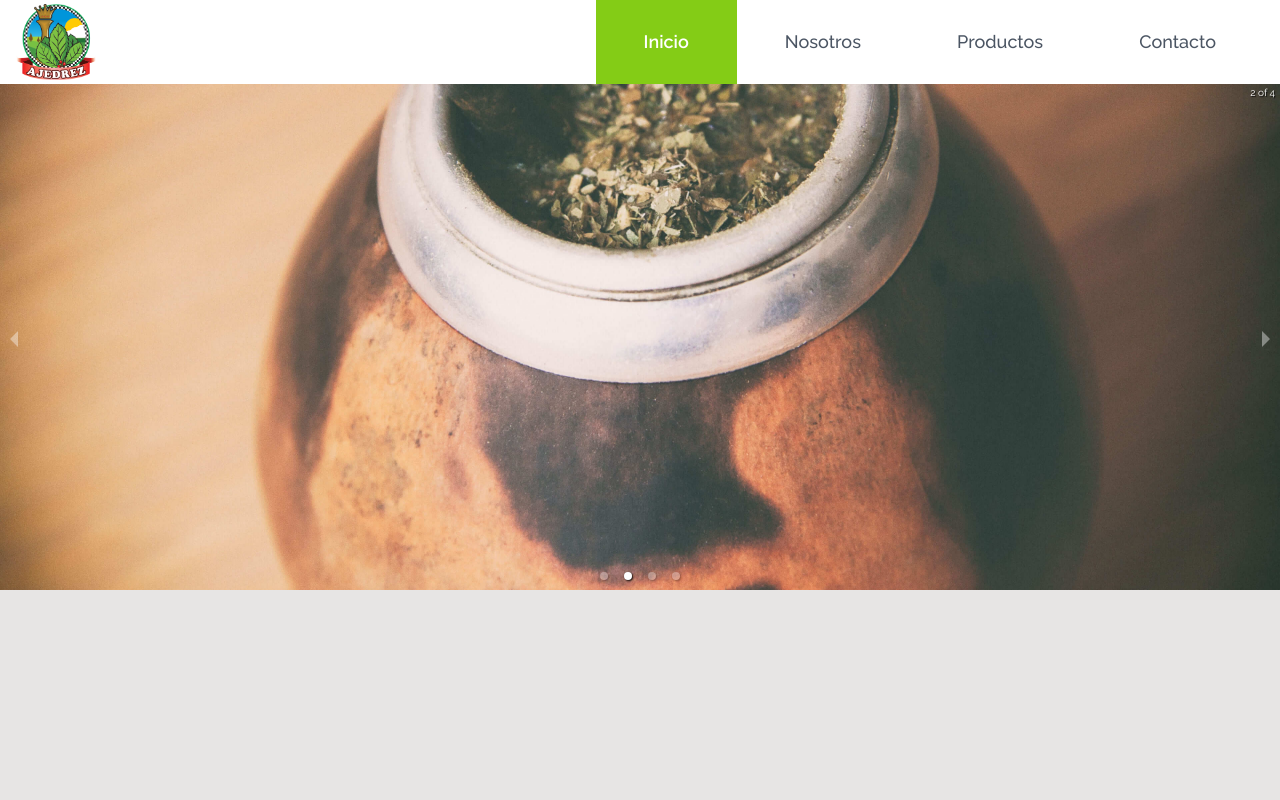
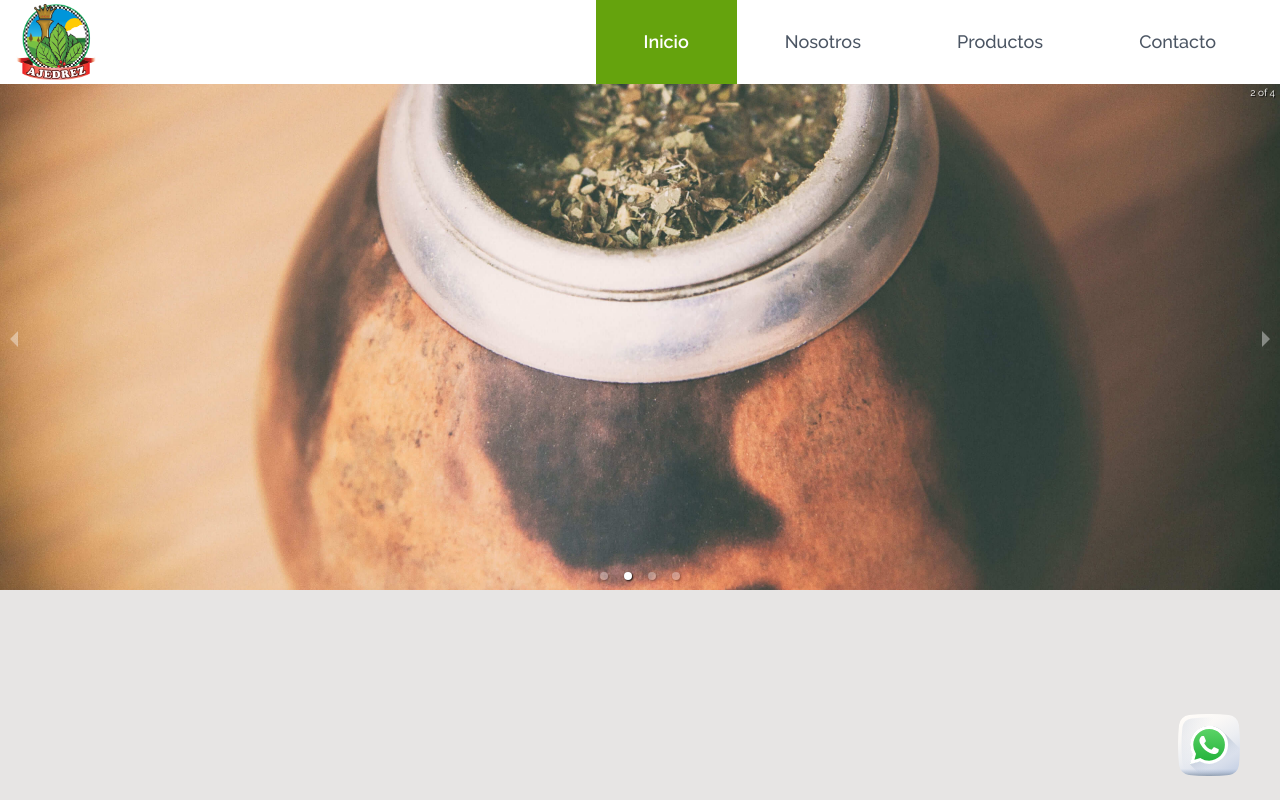
Before and after one commit to gbritez53/yerba-mate-ajedrez, a Next.js app: page / in a window 1280 px wide. Built offline with nearby package versions, Linux system fonts and the light colour scheme.

Commit message:
feat: Added Whatsapp button & refactor colors contrast

```diff
--- a/components/Layouts/AppLayout.js
+++ b/components/Layouts/AppLayout.js
@@ -1,10 +1,12 @@
 import React from "react";
 import Navbar from "components/Navbar";
+import WhatsappButton from "components/WhatsappButton";
 
 const AppLayout = ({ children }) => {
   return (
     <>
       <Navbar />
+      <WhatsappButton />
       <main className="grid place-content-center gap-4 pt-20">{children}</main>
     </>
   );
--- a/components/Navbar.js
+++ b/components/Navbar.js
@@ -27,7 +27,6 @@ const Navbar = () => {
       };
     }, [ref]);
   }
-
   useOutsideClick(wrapperRef);
 
   return (
@@ -56,8 +55,8 @@ const Navbar = () => {
                   <a
                     className={`${
                       router.pathname === link.path &&
-                      "text-white bg-lime-500 font-semibold"
-                    } py-7 px-12 text-lg transform hover:scale-110 hover:-translate-y-1 transition-all duration-300 ease-in-out`}
+                      "text-white bg-lime-600 font-semibold"
+                    }  py-7 px-12 text-lg transform hover:scale-110 transition-all duration-300 ease-in-out`}
                   >
                     {link.name}
                   </a>
--- /dev/null
+++ b/components/WhatsappButton.js
@@ -0,0 +1,17 @@
+import React from "react";
+import Whatsapp from "public/icons/Whatsapp";
+
+const WhatsappButton = () => {
+  return (
+    <a
+      href="https://api.whatsapp.com/"
+      target="_blanck"
+      rel="noreferrer"
+      className="fixed z-50 bottom-6 right-10 transform hover:scale-110 hover:translate-x-1 active:scale-95 hover:-translate-y-2 transition-transform duration-300 ease-in-out"
+    >
+      <Whatsapp />
+    </a>
+  );
+};
+
+export default WhatsappButton;
--- /dev/null
+++ b/public/icons/Whatsapp.js
@@ -0,0 +1,115 @@
+import * as React from "react";
+
+const SvgComponent = (props) => (
+  <svg
+    width={62}
+    height={62}
+    fill="none"
+    xmlns="http://www.w3.org/2000/svg"
+    {...props}
+  >
+    <path
+      d="M50.91 60.938a187.265 187.265 0 0 1-39.82 0A11.29 11.29 0 0 1 1.06 50.91a187.263 187.263 0 0 1 0-39.82A11.29 11.29 0 0 1 11.09 1.06a187.263 187.263 0 0 1 39.821 0A11.29 11.29 0 0 1 60.939 11.09a187.26 187.26 0 0 1 0 39.821A11.289 11.289 0 0 1 50.91 60.939Z"
+      fill="url(#a)"
+    />
+    <path
+      d="M57.566 13.332a10.018 10.018 0 0 0-8.898-8.899 166.236 166.236 0 0 0-35.336 0 10.019 10.019 0 0 0-8.899 8.9 166.232 166.232 0 0 0 0 35.334 10.018 10.018 0 0 0 8.9 8.9 166.179 166.179 0 0 0 35.334 0 10.017 10.017 0 0 0 8.9-8.9 166.167 166.167 0 0 0 0-35.335Z"
+      fill="url(#b)"
+    />
+    <path
+      d="M.929 49.625c.043.428.087.857.132 1.285A11.29 11.29 0 0 0 11.09 60.94a187.26 187.26 0 0 0 39.82 0A11.289 11.289 0 0 0 60.94 50.91c.045-.428.09-.857.132-1.285H.93Z"
+      fill="url(#c)"
+    />
+    <path
+      fillRule="evenodd"
+      clipRule="evenodd"
+      d="M44.555 17.37c-3.596-3.6-8.258-5.34-13.354-5.343-10.5 0-18.923 8.421-18.928 18.921-.001 3.357 1.12 6.512 2.786 9.4l-3.189 9.868L23.504 61.85c9.137.366 18.28.063 27.406-.912A11.289 11.289 0 0 0 60.94 50.91c.573-5.373.914-10.753 1.023-16.134L44.555 17.369Z"
+      fill="url(#d)"
+    />
+    <path
+      d="m12.533 49.55 2.609-9.526a18.348 18.348 0 0 1-2.455-9.191c.004-10.136 8.254-18.383 18.39-18.383a18.273 18.273 0 0 1 13.009 5.392 18.27 18.27 0 0 1 5.381 13.006c-.004 10.136-8.255 18.384-18.39 18.384 0 0 .001 0 0 0h-.008a18.385 18.385 0 0 1-8.787-2.238l-9.75 2.556Z"
+      fill="url(#e)"
+    />
+    <path
+      fillRule="evenodd"
+      clipRule="evenodd"
+      d="M44.555 17.37a18.932 18.932 0 0 0-13.475-5.586c-10.5 0-19.045 8.543-19.05 19.043a19.005 19.005 0 0 0 2.543 9.52l-2.703 9.869 10.098-2.648a19.039 19.039 0 0 0 9.104 2.318h.008c10.499 0 19.045-8.544 19.05-19.044a18.927 18.927 0 0 0-5.575-13.473ZM31.08 46.67h-.006a15.818 15.818 0 0 1-8.059-2.207l-.578-.343-5.993 1.571 1.6-5.84-.377-.6a15.783 15.783 0 0 1-2.42-8.423c.003-8.727 7.105-15.827 15.839-15.827a15.73 15.73 0 0 1 11.194 4.642 15.733 15.733 0 0 1 4.633 11.198C46.91 39.568 39.807 46.67 31.08 46.67Z"
+      fill="#fff"
+    />
+    <path
+      fillRule="evenodd"
+      clipRule="evenodd"
+      d="M39.765 34.815c-.476-.238-2.816-1.39-3.253-1.549-.436-.158-.754-.238-1.07.24-.318.475-1.23 1.547-1.508 1.864-.278.318-.555.358-1.031.12-.476-.239-2.009-.74-3.828-2.362-1.415-1.262-2.37-2.82-2.648-3.296-.277-.477-.03-.735.21-.972.213-.213.475-.555.713-.833.237-.278.317-.477.476-.794.158-.318.079-.596-.04-.834s-1.044-2.592-1.467-3.533c-.357-.792-.732-.808-1.072-.822-.277-.012-.595-.012-.912-.012-.317 0-.832.12-1.269.596-.436.476-1.666 1.628-1.666 3.97 0 2.341 1.706 4.604 1.944 4.922.238.318 3.293 5.277 8.13 7.185 4.021 1.586 4.84 1.27 5.713 1.19.872-.079 2.816-1.15 3.212-2.262.397-1.111.397-2.064.278-2.263-.12-.198-.437-.317-.912-.555Z"
+      fill="#fff"
+    />
+    <defs>
+      <linearGradient
+        id="a"
+        x1={14.104}
+        y1={-1.551}
+        x2={58.778}
+        y2={84.516}
+        gradientUnits="userSpaceOnUse"
+      >
+        <stop stopColor="#FFFCF8" />
+        <stop offset={0.188} stopColor="#FAF8F6" />
+        <stop offset={0.404} stopColor="#ECEEF2" />
+        <stop offset={0.635} stopColor="#D5DCEA" />
+        <stop offset={0.875} stopColor="#B5C4DF" />
+        <stop offset={1} stopColor="#A1B5D8" />
+      </linearGradient>
+      <linearGradient
+        id="b"
+        x1={23.779}
+        y1={26.939}
+        x2={-81.256}
+        y2={-32.144}
+        gradientUnits="userSpaceOnUse"
+      >
+        <stop stopColor="#A1B5D8" stopOpacity={0} />
+        <stop offset={0.309} stopColor="#90A2BD" stopOpacity={0.31} />
+        <stop offset={0.755} stopColor="#7C8B9C" stopOpacity={0.757} />
+        <stop offset={1} stopColor="#748290" />
+      </linearGradient>
+      <linearGradient
+        id="c"
+        x1={31}
+        y1={54.73}
+        x2={31}
+        y2={64.394}
+        gradientUnits="userSpaceOnUse"
+      >
+        <stop stopColor="#A1B5D8" stopOpacity={0} />
+        <stop offset={0.309} stopColor="#90A2BD" stopOpacity={0.31} />
+        <stop offset={0.755} stopColor="#7C8B9C" stopOpacity={0.757} />
+        <stop offset={1} stopColor="#748290" />
+      </linearGradient>
+      <linearGradient
+        id="d"
+        x1={41.075}
+        y1={49.331}
+        x2={17.662}
+        y2={10.853}
+        gradientUnits="userSpaceOnUse"
+      >
+        <stop stopColor="#A1B5D8" stopOpacity={0} />
+        <stop offset={0.309} stopColor="#90A2BD" stopOpacity={0.31} />
+        <stop offset={0.755} stopColor="#7C8B9C" stopOpacity={0.757} />
+        <stop offset={1} stopColor="#748290" />
+      </linearGradient>
+      <linearGradient
+        id="e"
+        x1={31}
+        y1={49.551}
+        x2={31}
+        y2={12.45}
+        gradientUnits="userSpaceOnUse"
+      >
+        <stop stopColor="#20B038" />
+        <stop offset={1} stopColor="#60D66A" />
+      </linearGradient>
+    </defs>
+  </svg>
+);
+
+export default SvgComponent;
--- a/styles/globals.css
+++ b/styles/globals.css
@@ -15,11 +15,11 @@
   }
 
   ::-webkit-scrollbar-thumb {
-    background-color: #84cc16;
+    background-color: #65a30d;
     border-radius: 8px;
   }
   ::-webkit-scrollbar-thumb:hover {
-    background: #65a30d;
+    background: #4d7c0f;
   }
 }
 
```
Also changed, not shown: public/icons/LeftArrow.js (deleted, +0 -23 lines), public/icons/RightArrow.js (deleted, +0 -23 lines).
